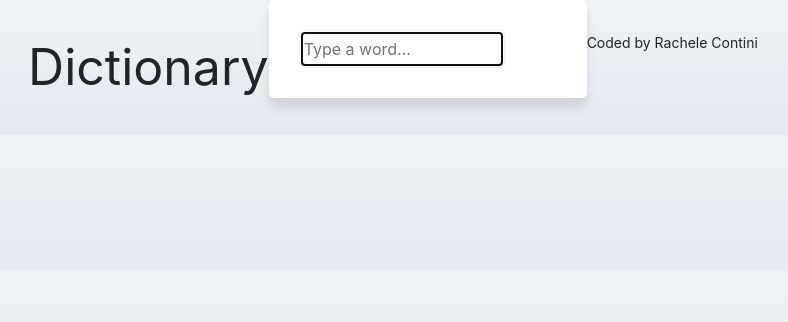
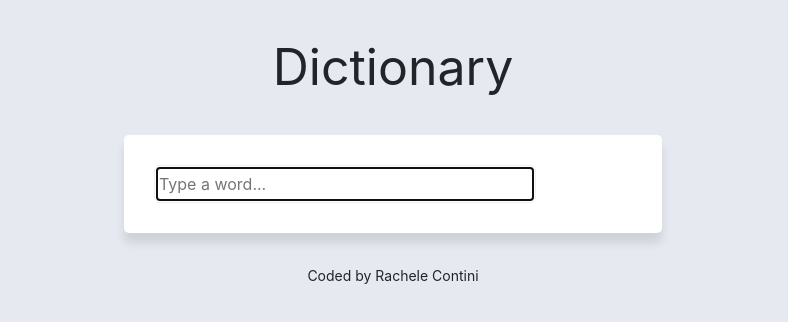
Before and after one commit to rcontini/Dictionary-Project-React, a React (Create React App) app: page / in a window 1280 px wide. Shown: the top 322 px of the page, without its empty margins (247-1035 px from the left). Built offline with nearby package versions, Linux system fonts and the light colour scheme.

Commit message:
styling changes

```diff
--- a/src/App.css
+++ b/src/App.css
@@ -1,5 +1,5 @@
 body {
-  background: linear-gradient(to top, #e6e9f0 0%, #eef1f5 100%);
+  background: #e6e9f0;
 }
 a {
   color: black;
@@ -14,7 +14,3 @@ a {
   text-align: center;
   margin: 30px 0;
 }
-.App .container {
-  display: flex;
-  justify-content: center;
-}
--- a/src/Dictionary.css
+++ b/src/Dictionary.css
@@ -1,6 +1,8 @@
 .dictionary {
   max-width: 50%;
   border-radius: 10px;
+  display: block;
+  margin: 0 auto;
 }
 .dictionary section {
   background: white;
@@ -8,8 +10,6 @@
   border-radius: 5px;
   box-shadow: 0 10px 10px rgb(0 0 0 /10%);
   margin: 10px;
-  display: block;
-  margin: 0 auto;
 }
 .dictionary input {
   width: 80%;
```
